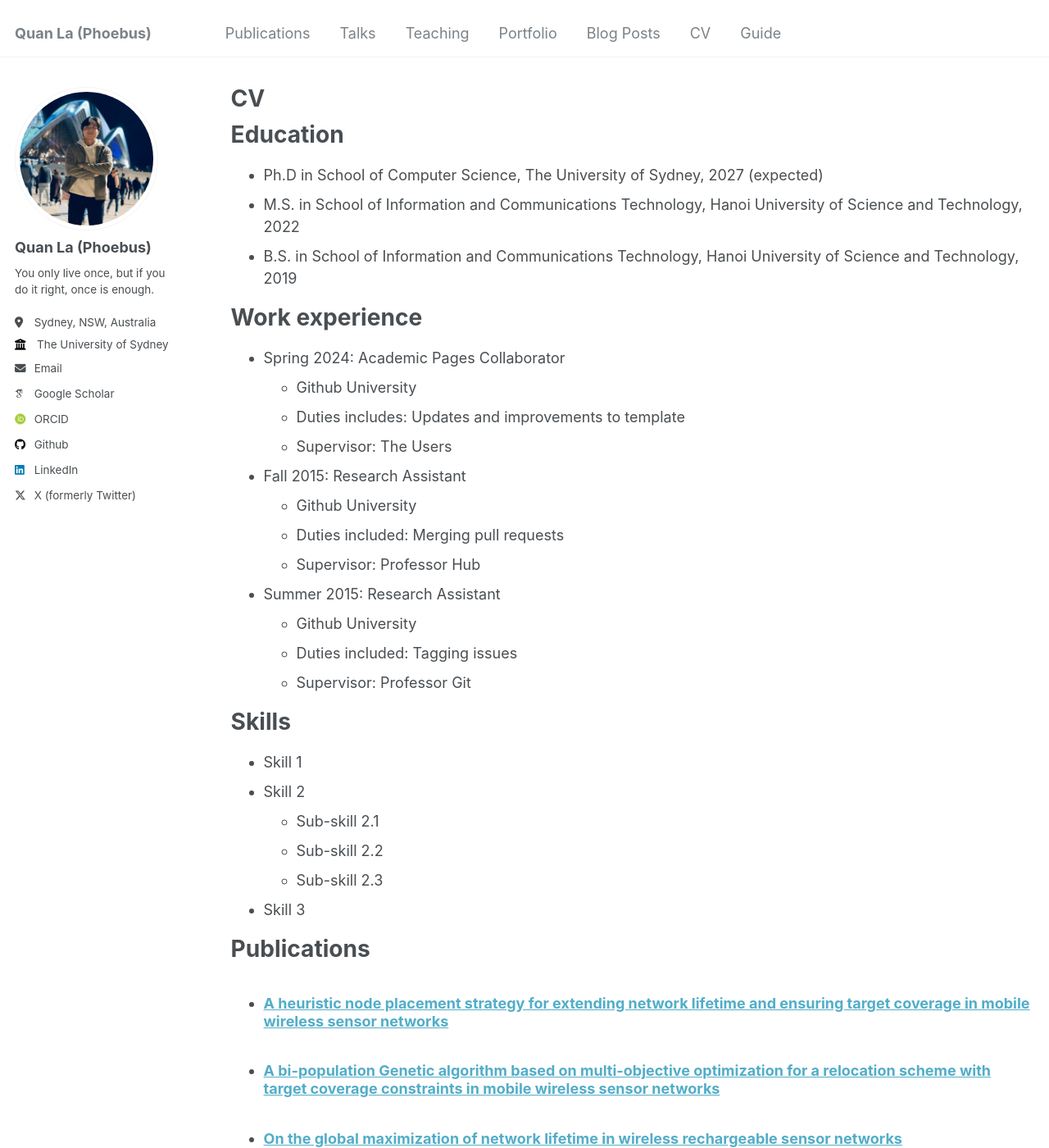
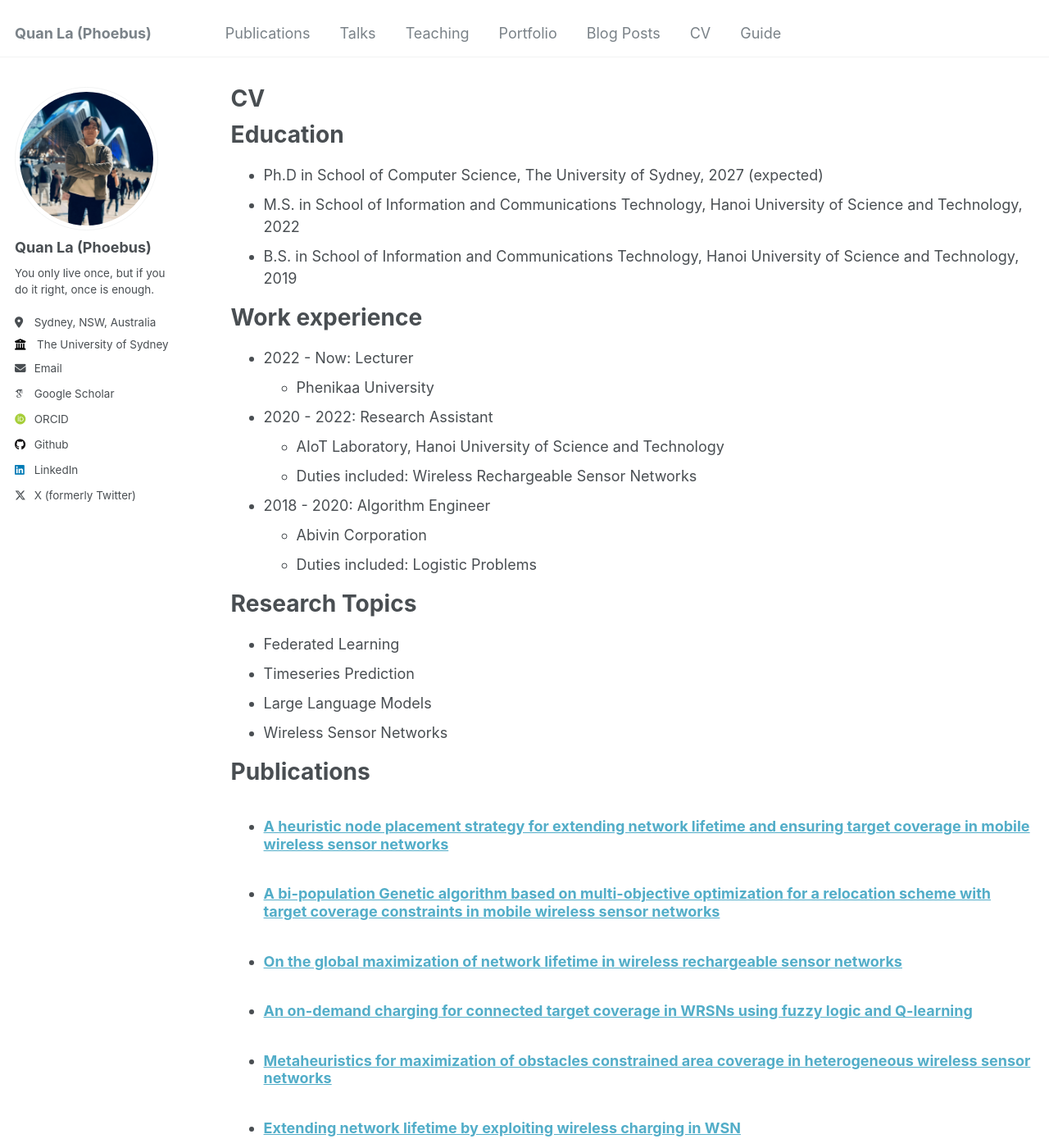
Before and after one commit to lavanquan/lavanquan.github.io, a Jekyll site: the page built from _pages/cv.md, in a window 1280 px wide and 1400 px high. Shown: the whole window at 82% size. Built offline with Jekyll 4.4.1, drawn with Linux system fonts in a browser that asks for light colours; some web fonts are replaced; some of the changed text lies outside the part shown.

Commit message:
Update cv.md

```diff
--- a/_pages/cv.md
+++ b/_pages/cv.md
@@ -17,29 +17,23 @@ Education
 
 Work experience
 ======
-* Spring 2024: Academic Pages Collaborator
-  * Github University
-  * Duties includes: Updates and improvements to template
-  * Supervisor: The Users
+* 2022 - Now: Lecturer
+  * Phenikaa University
 
-* Fall 2015: Research Assistant
-  * Github University
-  * Duties included: Merging pull requests
-  * Supervisor: Professor Hub
+* 2020 - 2022: Research Assistant
+  * AIoT Laboratory,  Hanoi University of Science and Technology
+  * Duties included:  Wireless Rechargeable Sensor Networks
 
-* Summer 2015: Research Assistant
-  * Github University
-  * Duties included: Tagging issues
-  * Supervisor: Professor Git
+* 2018 - 2020: Algorithm Engineer
+  * Abivin Corporation
+  * Duties included: Logistic Problems
 
-Skills
+Research Topics
 ======
-* Skill 1
-* Skill 2
-  * Sub-skill 2.1
-  * Sub-skill 2.2
-  * Sub-skill 2.3
-* Skill 3
+* Federated Learning
+* Timeseries Prediction
+* Large Language Models
+* Wireless Sensor Networks
 
 Publications
 ======
@@ -58,7 +52,3 @@ Teaching
   <ul>{% for post in site.teaching reversed %}
     {% include archive-single-cv.html %}
   {% endfor %}</ul>
-
-Service and leadership
-======
-* Currently signed in to 43 different slack teams
```
